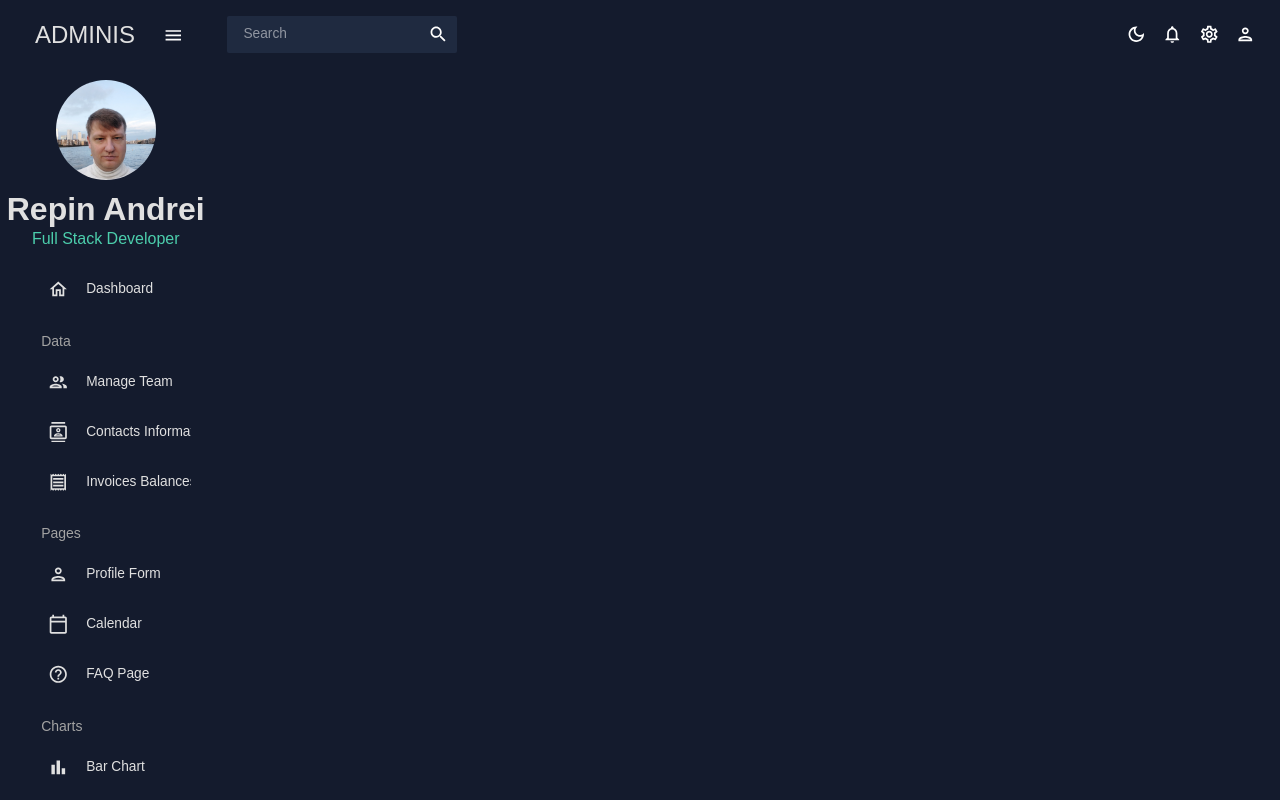
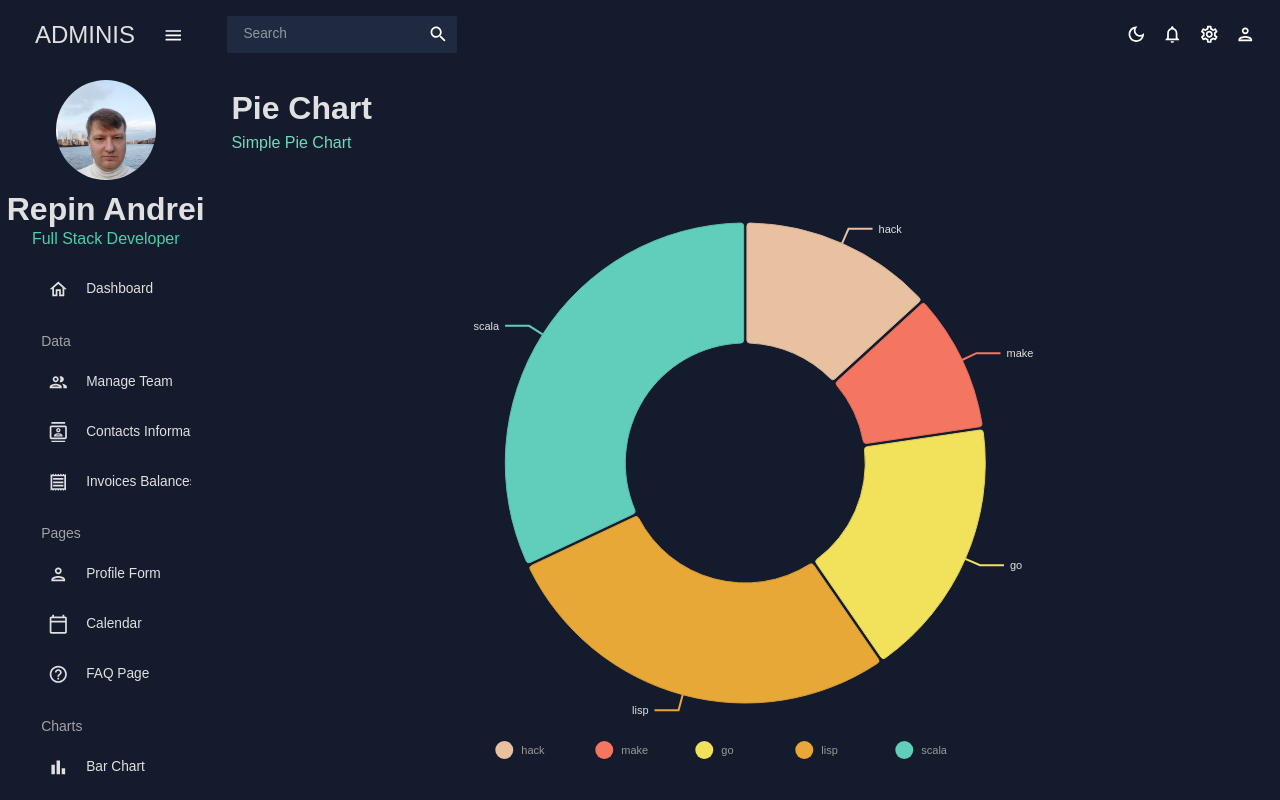
Before and after one commit to RA404/dashboard, a React (Create React App) app: page /pie in a window 1280 px wide. Shown: the top 800 px of the page. Built offline with nearby package versions, Linux system fonts and the light colour scheme.

Commit message:
add PieChart component

```diff
--- a/src/App.js
+++ b/src/App.js
@@ -9,7 +9,7 @@
 import Bar from "./scenes/bar";
 import Form from "./scenes/form";
 // import Line from "./scenes/line";
-// import Pie from "./scenes/pie";
+import Pie from "./scenes/pie";
 import FAQ from "./scenes/faq";
 // import Geography from "./scenes/geography";
 import { CssBaseline, ThemeProvider } from "@mui/material";
@@ -37,8 +37,8 @@
               <Route path="/calendar" element={<Calendar />} />
               <Route path="/faq" element={<FAQ />} />
               <Route path="/bar" element={<Bar />} />
+              <Route path="/pie" element={<Pie />} />
               {/*
-              <Route path="/pie" element={<Pie />} />
               <Route path="/line" element={<Line />} />
               <Route path="/geography" element={<Geography />} /> */}
             </Routes>
--- /dev/null
+++ b/src/components/PieChart.jsx
@@ -0,0 +1,110 @@
+import { ResponsivePie } from "@nivo/pie";
+import { useTheme } from "@emotion/react";
+import { tokens } from "../theme";
+import { mockPieData as data} from "../data/mockData";
+
+const PieChart = () => {
+  const theme = useTheme();
+  const colors = tokens(theme.palette.mode);
+
+  return (
+    <ResponsivePie
+      data={data}
+			theme={{
+				axis: {
+					domain: {
+						line: {
+							stroke: colors.gray[100],
+						},
+					},
+					legend: {
+						text: {
+							fill: colors.gray[100],
+						},
+					},
+					ticks: {
+						line: {
+							stroke: colors.gray[100],
+							strokeWidth: 1,
+						},
+						text: {
+							fill: colors.gray[100],
+						},
+					},
+				},
+				legends: {
+					text: {
+						fill: colors.gray[100],
+					},
+				},
+			}}
+      margin={{ top: 40, right: 80, bottom: 80, left: 80 }}
+      innerRadius={0.5}
+      padAngle={0.7}
+      cornerRadius={3}
+      activeOuterRadiusOffset={8}
+      borderWidth={1}
+      borderColor={{
+        from: "color",
+        modifiers: [["darker", 0.2]],
+      }}
+      arcLinkLabelsSkipAngle={10}
+      arcLinkLabelsTextColor={colors.gray[100]}
+      arcLinkLabelsThickness={2}
+      arcLinkLabelsColor={{ from: "color" }}
+      enableArcLabels={false}
+      arcLabelsSkipAngle={10}
+      arcLabelsTextColor={{
+        from: "color",
+        modifiers: [["darker", 2]],
+      }}
+      defs={[
+        {
+          id: "dots",
+          type: "patternDots",
+          background: "inherit",
+          color: "rgba(255, 255, 255, 0.3)",
+          size: 4,
+          padding: 1,
+          stagger: true,
+        },
+        {
+          id: "lines",
+          type: "patternLines",
+          background: "inherit",
+          color: "rgba(255, 255, 255, 0.3)",
+          rotation: -45,
+          lineWidth: 6,
+          spacing: 10,
+        },
+      ]}
+      legends={[
+        {
+          anchor: "bottom",
+          direction: "row",
+          justify: false,
+          translateX: 0,
+          translateY: 56,
+          itemsSpacing: 0,
+          itemWidth: 100,
+          itemHeight: 18,
+          itemTextColor: "#999",
+          itemDirection: "left-to-right",
+          itemOpacity: 1,
+          symbolSize: 18,
+          symbolShape: "circle",
+          effects: [
+            {
+              on: "hover",
+              style: {
+                itemTextColor: "#000",
+              },
+            },
+          ],
+        },
+      ]}
+    />
+  );
+};
+
+export default PieChart;
--- /dev/null
+++ b/src/scenes/pie/index.jsx
@@ -0,0 +1,17 @@
+import { Box } from "@mui/material";
+import Header from "../../components/Header";
+import PieChart from "../../components/PieChart";
+
+const Pie = () => {
+    return (
+        <Box m="20px">
+            <Header title="Pie Chart" subtitle="Simple Pie Chart" />
+
+            <Box height="75vh">
+                <PieChart />
+            </Box>
+        </Box>
+    )
+}
+
+export default Pie;
```
